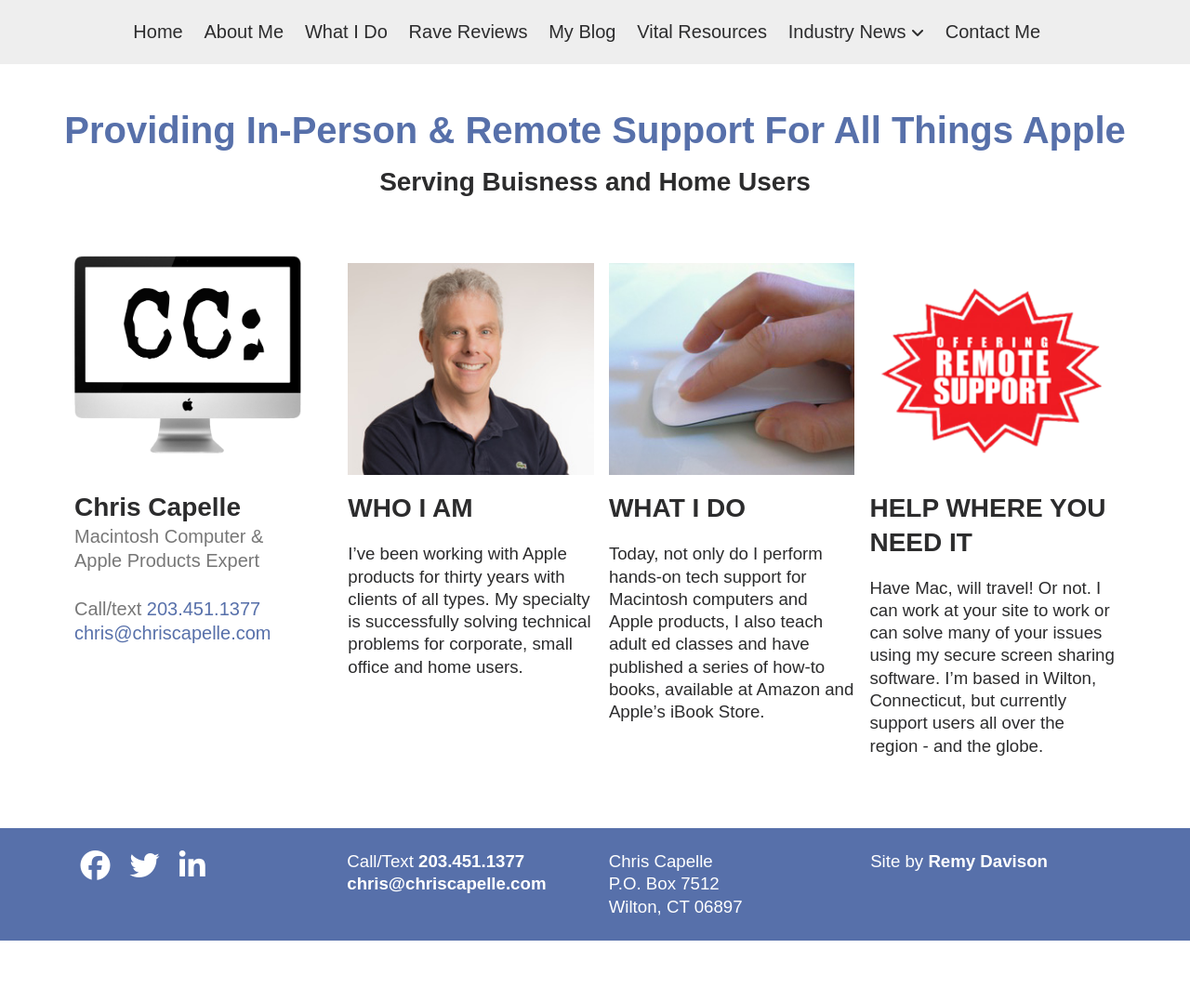
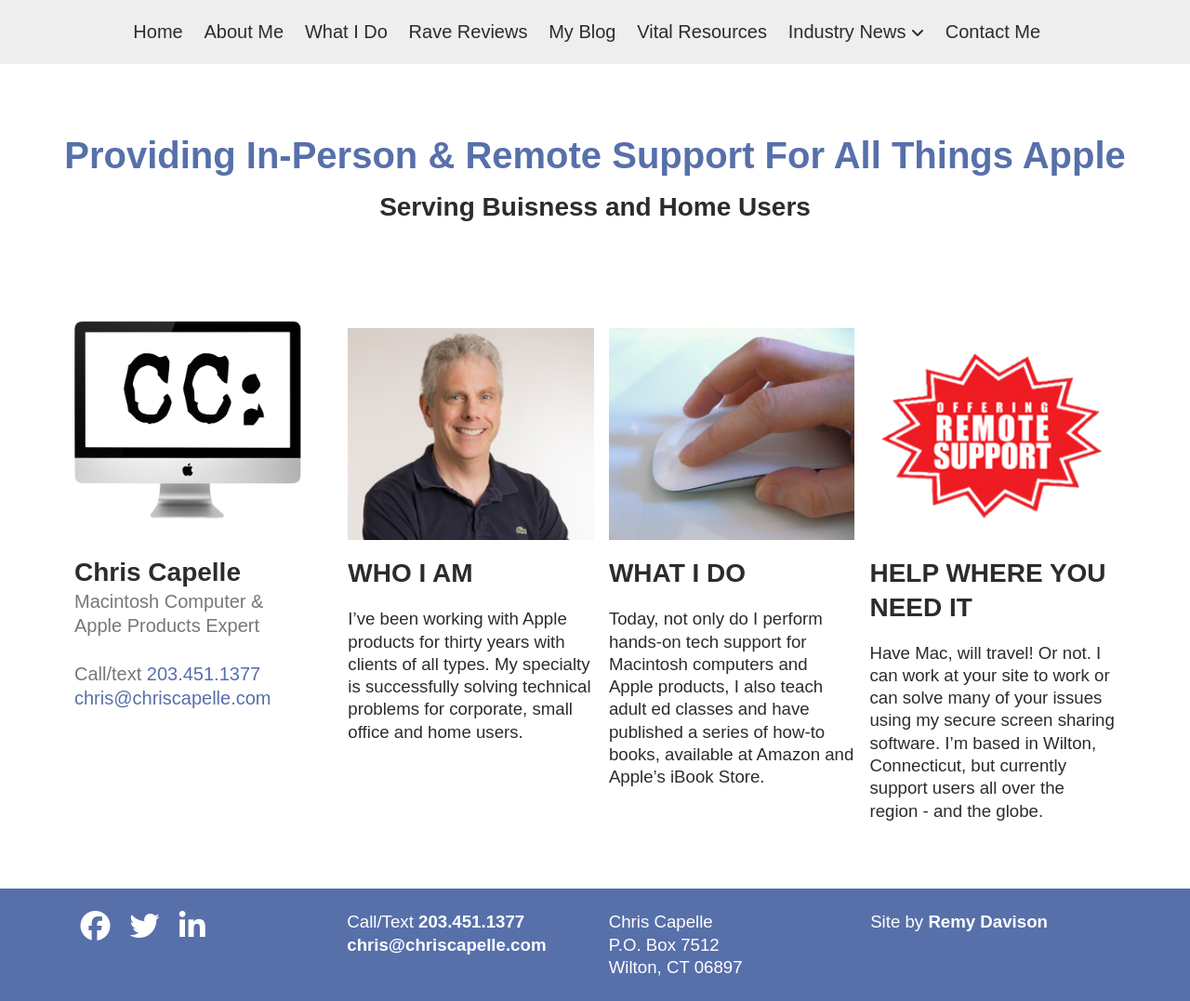
Before and after one commit to rendavison/chrisCapelle, a Jekyll site: the page built from index.html, in a window 1280 px wide. Shown: the whole page at 93% size. Built offline with Jekyll 4.4.1, drawn with Linux system fonts in a browser that asks for light colours; nearby versions of some CDN libraries; some web fonts are replaced; before the commit the page ends 1012 px from its top, so only the background shows below that.

Commit message:
more height adjustments; safari compatiblity

```diff
--- a/_layouts/template.html
+++ b/_layouts/template.html
@@ -29,8 +29,7 @@
         {{ content }}
       </section>
     </main>
-    <!--Hidden skip to main content link for ADA compliance-->
+    {% include footer.html %}
     {% include js.html %}
   </body>
-  {% include footer.html %}
 </html>
--- a/_sass/_base.scss
+++ b/_sass/_base.scss
@@ -28,8 +28,9 @@ body {
   line-height: 1.3;
   overflow-x: hidden;
   min-height: 100%;
-  position: relative;
-  padding-bottom: 7rem;
+  height: auto;
+  display: flex;
+  flex-direction: column;
 }
 
 a {
@@ -48,6 +49,7 @@ a {
 
 main {
   display: flex;
+  flex-grow: 1;
   justify-content: space-between;
   height: auto;
   max-width: 90%;
@@ -65,7 +67,7 @@ main {
 /* HEADERS */
 
 .headers {
-  margin: 5vh auto;
+  margin: 8vh auto;
   max-width: 90%;
 }
 
--- a/_sass/_footer.scss
+++ b/_sass/_footer.scss
@@ -4,10 +4,7 @@ footer {
   padding: 1rem;
   margin: 0rem auto;
   width: 100%;
-  position: absolute;
-  left: 0;
-  right: 0;
-  bottom: 0;
+  flex-shrink: 0;
 
   .footer-info {
     margin: auto;
```
